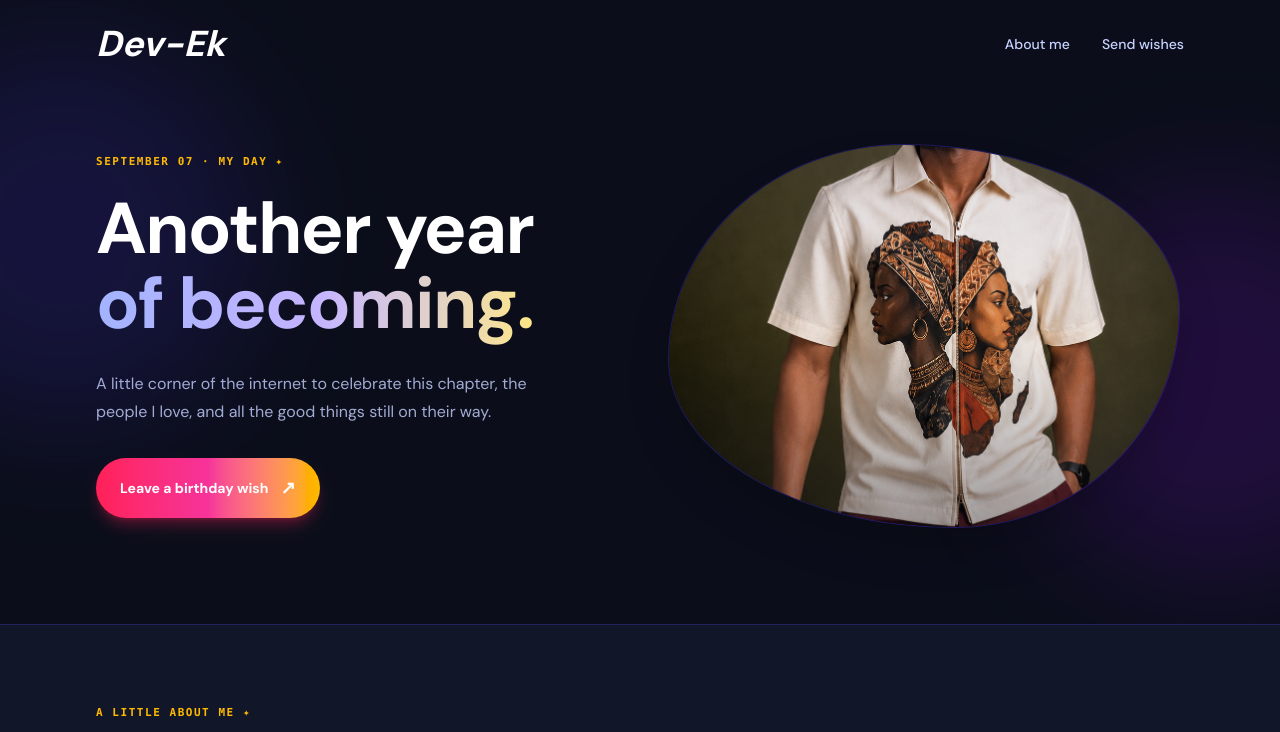
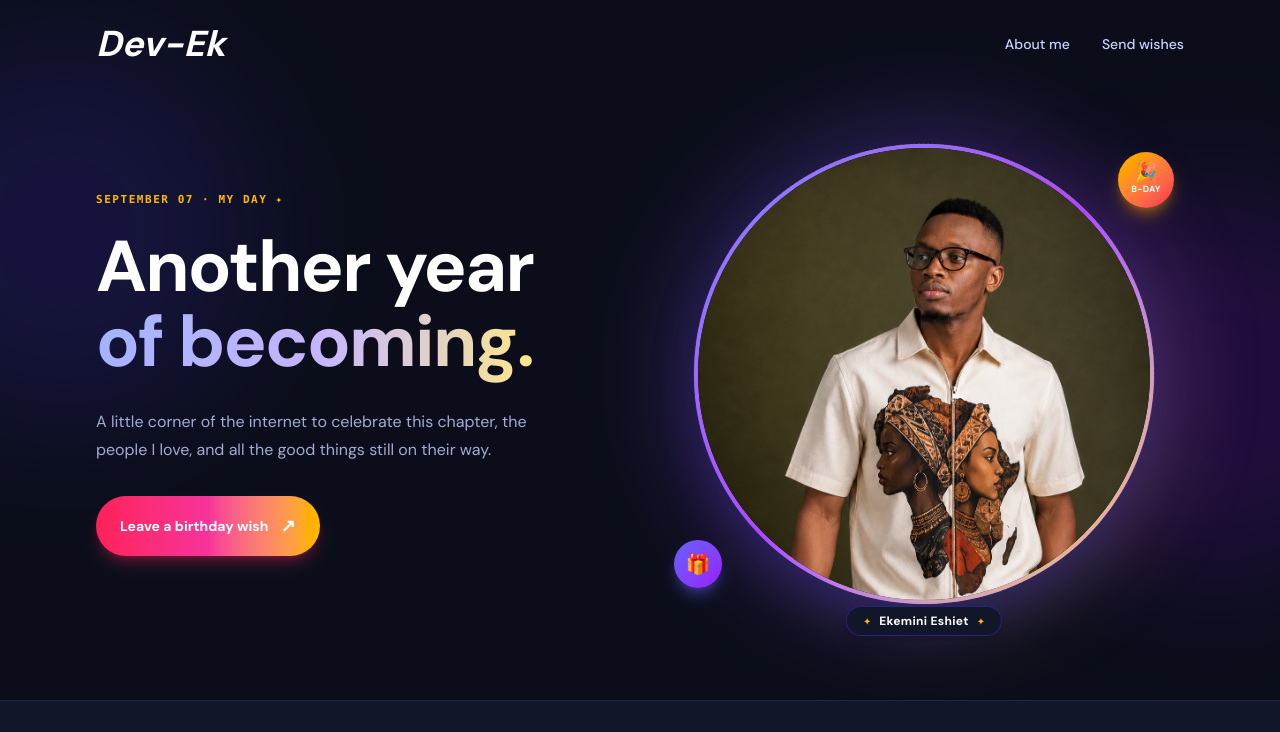
Before and after one commit to Ekemzzz/Birthday-website, a React (Vite) app: page / in a window 1280 px wide. Shown: the top 732 px of the page. Built offline with nearby package versions, Linux system fonts and the light colour scheme; a web font is replaced by a local one.

Commit message:
added animation to hero img

```diff
--- a/src/App.jsx
+++ b/src/App.jsx
@@ -174,13 +174,45 @@ function App() {
           <p className="mt-7 max-w-md leading-7 text-indigo-200/80 text-base">A little corner of the internet to celebrate this chapter, the people I love, and all the good things still on their way.</p>
           <a href="#wishes" className="mt-8 inline-flex items-center gap-3 bg-gradient-to-r from-rose-500 via-pink-500 to-amber-400 hover:opacity-95 px-6 py-4 rounded-full text-sm font-semibold text-white transition-all shadow-lg shadow-rose-500/30 hover:-translate-y-0.5">Leave a birthday wish <span className="text-white text-lg">&#8599;</span></a>
         </div>
-        <div className="relative mx-auto h-96 w-full max-w-lg overflow-hidden rounded-[46%_54%_44%_56%/56%_43%_57%_44%] border border-indigo-700/40 shadow-2xl">
-          <img
-            src={heroImage}
-            alt="Ekemini Eshiet"
-            className="h-full w-full object-cover object-center"
-          />
-          <div className="pointer-events-none absolute inset-0 bg-gradient-to-t from-[#0B0E1A]/35 via-transparent to-indigo-950/10" />
+        {/* Hero image frame — circle portrait */}
+        <div className="relative mx-auto flex items-center justify-center" style={{width: '460px', height: '460px'}}>
+
+          {/* Spinning gradient ring */}
+          <div className="absolute inset-0 rounded-full bg-gradient-to-br from-indigo-400 via-purple-500 to-amber-300 animate-spin" style={{animationDuration: '8s', padding: '4px'}}>
+            <div className="w-full h-full rounded-full bg-[#0B0E1A]" />
+          </div>
+
+          {/* Outer pulse glow */}
+          <div className="absolute inset-0 rounded-full bg-gradient-to-br from-indigo-500 via-purple-500 to-amber-400 opacity-25 blur-2xl scale-110 pointer-events-none" />
+
+          {/* Static border ring so image sits cleanly */}
+          <div className="absolute inset-0 rounded-full p-[4px] bg-gradient-to-br from-indigo-400 via-purple-500 to-amber-300 shadow-2xl shadow-indigo-900/60">
+            <div className="w-full h-full rounded-full overflow-hidden bg-[#0B0E1A]">
+              <img
+                src={heroImage}
+                alt="Ekemini Eshiet"
+                className="w-full h-full object-cover object-top"
+              />
+            </div>
+          </div>
+
+          {/* Floating badge — top right */}
+          <div className="absolute top-2 -right-5 flex h-14 w-14 flex-col items-center justify-center rounded-full bg-gradient-to-br from-amber-400 to-rose-500 shadow-lg shadow-amber-500/40 z-10">
+            <span className="text-lg leading-none">&#127881;</span>
+            <span className="text-[9px] font-bold text-white mt-0.5 tracking-wide">B-DAY</span>
+          </div>
+
+          {/* Floating badge — bottom left */}
+          <div className="absolute bottom-4 -left-5 flex h-12 w-12 items-center justify-center rounded-full bg-gradient-to-br from-indigo-500 to-purple-600 shadow-lg shadow-indigo-500/40 text-xl z-10">
+            &#127873;
+          </div>
+
+          {/* Name pill below circle */}
+          <div className="absolute -bottom-8 left-1/2 -translate-x-1/2 flex items-center gap-2 bg-[#121629] border border-indigo-700/50 rounded-full px-4 py-1.5 shadow-lg whitespace-nowrap z-10">
+            <span className="text-amber-400 text-[10px]">&#10022;</span>
+            <span className="text-white text-xs font-semibold tracking-wide">Ekemini Eshiet</span>
+            <span className="text-amber-400 text-[10px]">&#10022;</span>
+          </div>
         </div>
       </section>
 
```
